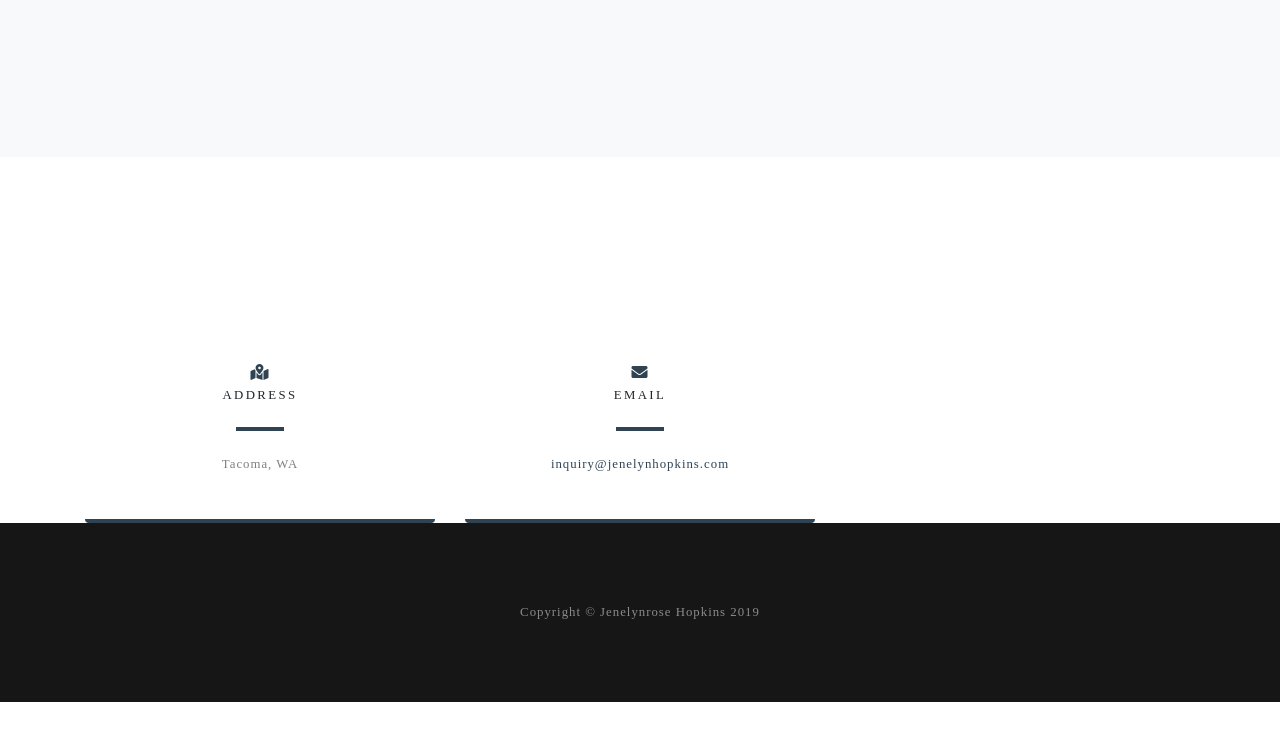
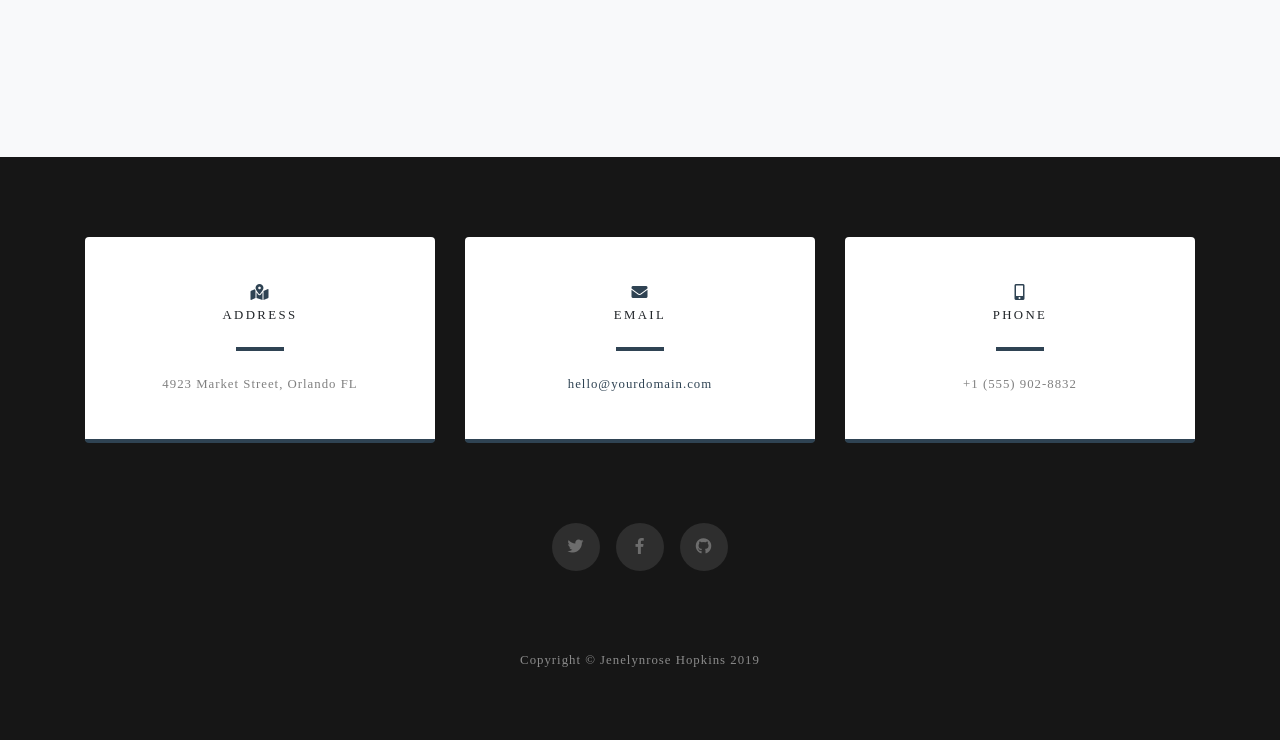
Before and after one commit to jenelynhopkins/jenelynrose.github.io, a website: page index.html in a window 1280 px wide. Shown: the part 2216-2956 px from the top of the page. Before the commit the page ends 2918 px from the top, so only its background shows below. Drawn offline with Linux system fonts and the light colour scheme.

Commit message:
testing layout issue

```diff
--- a/index.html
+++ b/index.html
@@ -142,7 +142,7 @@
     </section>
 
     <!-- Signup Section -->
-    <section id="contact" class="contact-section">
+    <!-- <section id="contact" class="contact-section"> -->
       <!-- <div class="container">
         <div class="row">
           <div class="col-md-10 col-lg-8 mx-auto text-center">
@@ -161,7 +161,7 @@
     <!-- </section> -->
 
     <!-- Contact Section -->
-    <section class="contact-section" "bg-black">
+    <section class="contact-section bg-black">
      <div class="container">
 
        <div class="row">
@@ -172,11 +172,10 @@
                <i class="fas fa-map-marked-alt text-primary mb-2"></i>
                <h4 class="text-uppercase m-0">Address</h4>
                <hr class="my-4">
-                <div class="small text-black-50">Tacoma, WA</div>
+               <div class="small text-black-50">4923 Market Street, Orlando FL</div>
              </div>
            </div>
          </div>
-
 
          <div class="col-md-4 mb-3 mb-md-0">
            <div class="card py-4 h-100">
@@ -185,7 +184,19 @@
                <h4 class="text-uppercase m-0">Email</h4>
                <hr class="my-4">
                <div class="small text-black-50">
-                  <a href="#">inquiry@jenelynhopkins.com</a>
+                 <a href="#">hello@yourdomain.com</a>
+               </div>
+             </div>
+           </div>
+         </div>
+
+         <div class="col-md-4 mb-3 mb-md-0">
+           <div class="card py-4 h-100">
+             <div class="card-body text-center">
+               <i class="fas fa-mobile-alt text-primary mb-2"></i>
+               <h4 class="text-uppercase m-0">Phone</h4>
+               <hr class="my-4">
+               <div class="small text-black-50">+1 (555) 902-8832</div>
              </div>
            </div>
          </div>
@@ -193,12 +204,12 @@
 
        <div class="social d-flex justify-content-center">
          <a href="#" class="mx-2">
-            <i class="fab fa-instagram"></i>
+           <i class="fab fa-twitter"></i>
          </a>
-          <a href="https://www.facebook.com/JRHOP" class="mx-2">
+         <a href="#" class="mx-2">
            <i class="fab fa-facebook-f"></i>
          </a>
-           <a href="https://github.com/Jenhop8786" class="mx-2">
+         <a href="#" class="mx-2">
            <i class="fab fa-github"></i>
          </a>
        </div>
```
Lines whose indentation alone changed are shown as unchanged.
